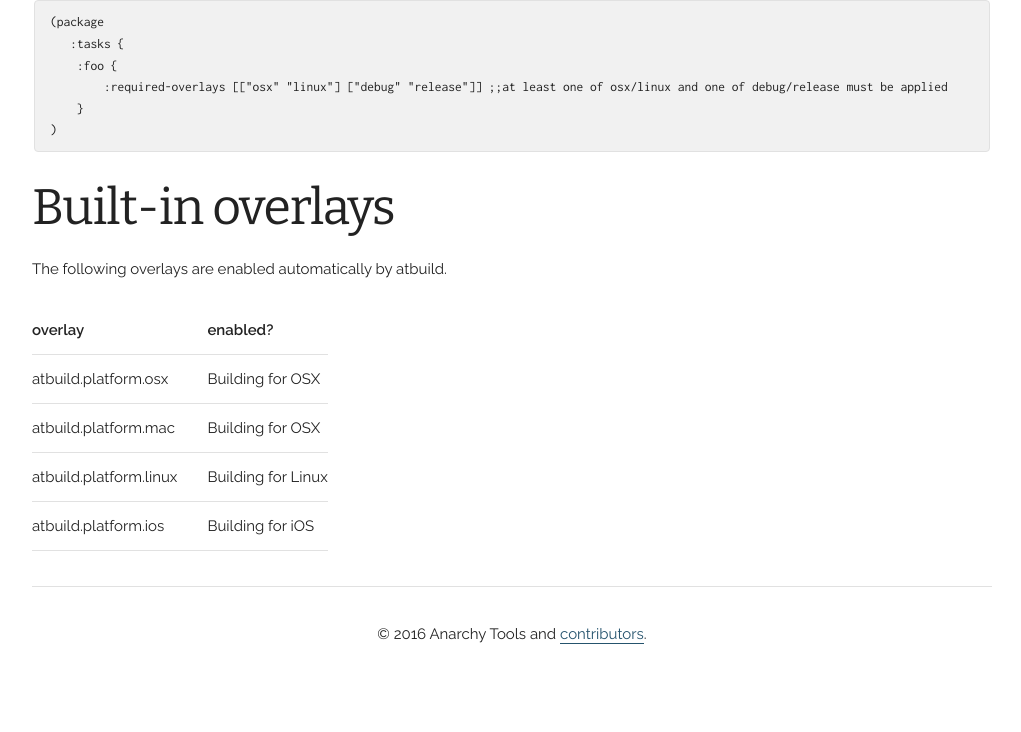
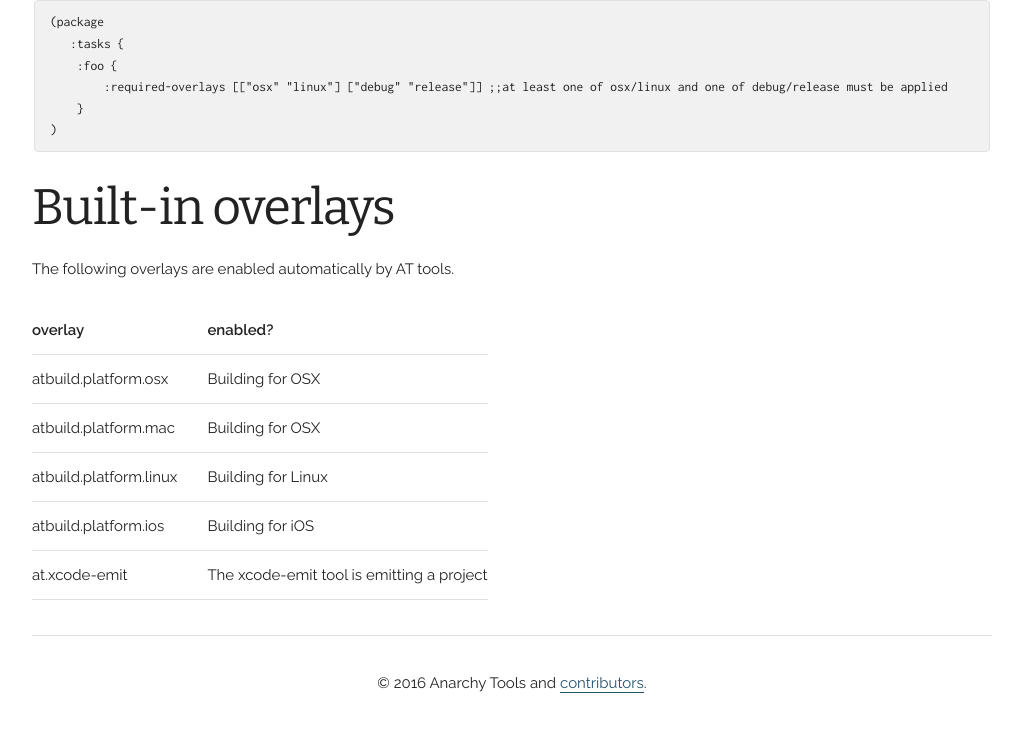
Before and after one commit to AnarchyTools/anarchytools.github.io, a Jekyll site: the page built from docs/overlays.md, in a window 1280 px wide and 900 px high, scrolled down 2292 px. Shown: the top 732 px of the window, without its empty margins (128-1149 px from the left). Built offline with Jekyll 4.4.1, drawn with Linux system fonts in a browser that asks for light colours.

Commit message:
Document at.xcode-emit overlay

```diff
--- a/docs/overlays.md
+++ b/docs/overlays.md
@@ -111,7 +111,7 @@ You can specify that an overlay must be applied to a task.
 
 # Built-in overlays
 
-The following overlays are enabled automatically by atbuild.
+The following overlays are enabled automatically by AT tools.
 
 | overlay                | enabled?           |
 |------------------------|--------------------|
@@ -119,3 +119,4 @@ The following overlays are enabled automatically by atbuild.
 | atbuild.platform.mac   | Building for OSX   |
 | atbuild.platform.linux | Building for Linux |
 | atbuild.platform.ios   | Building for iOS   |
+| at.xcode-emit          | The xcode-emit tool is emitting a project   |
```
